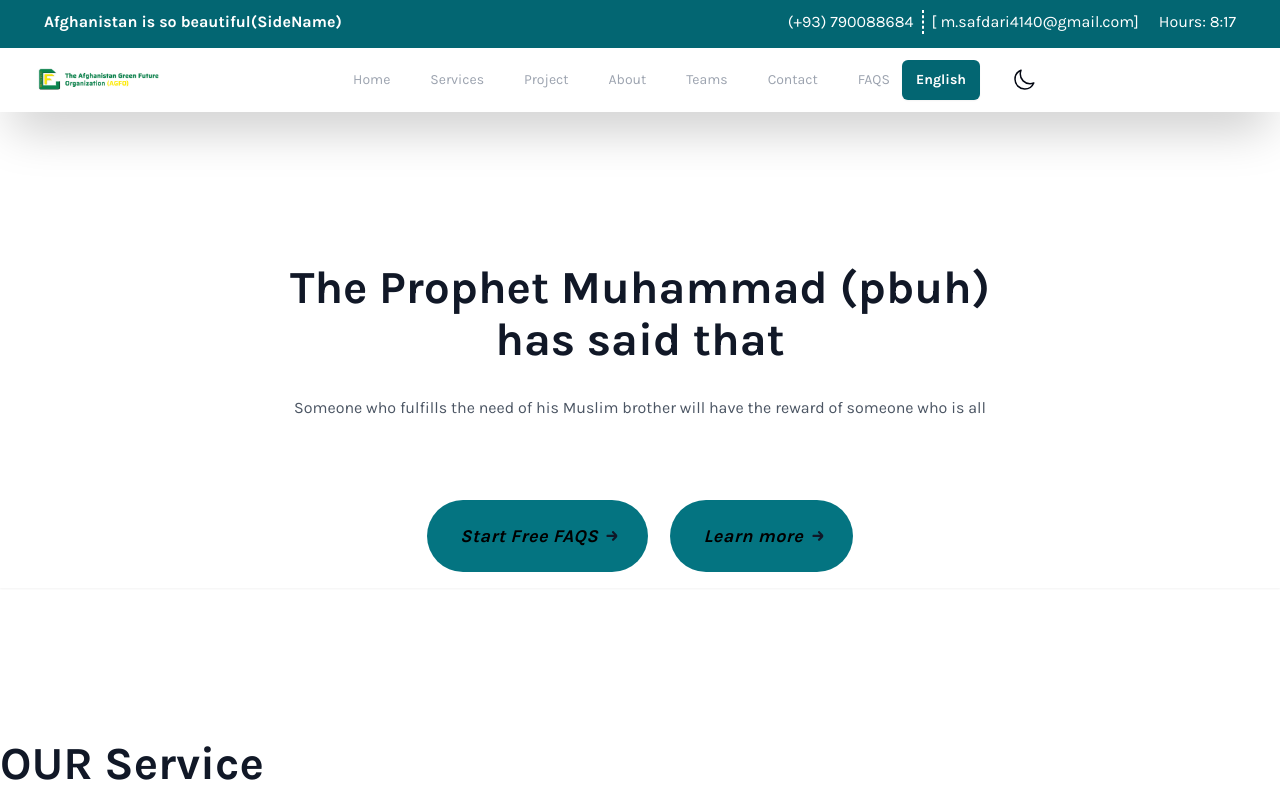
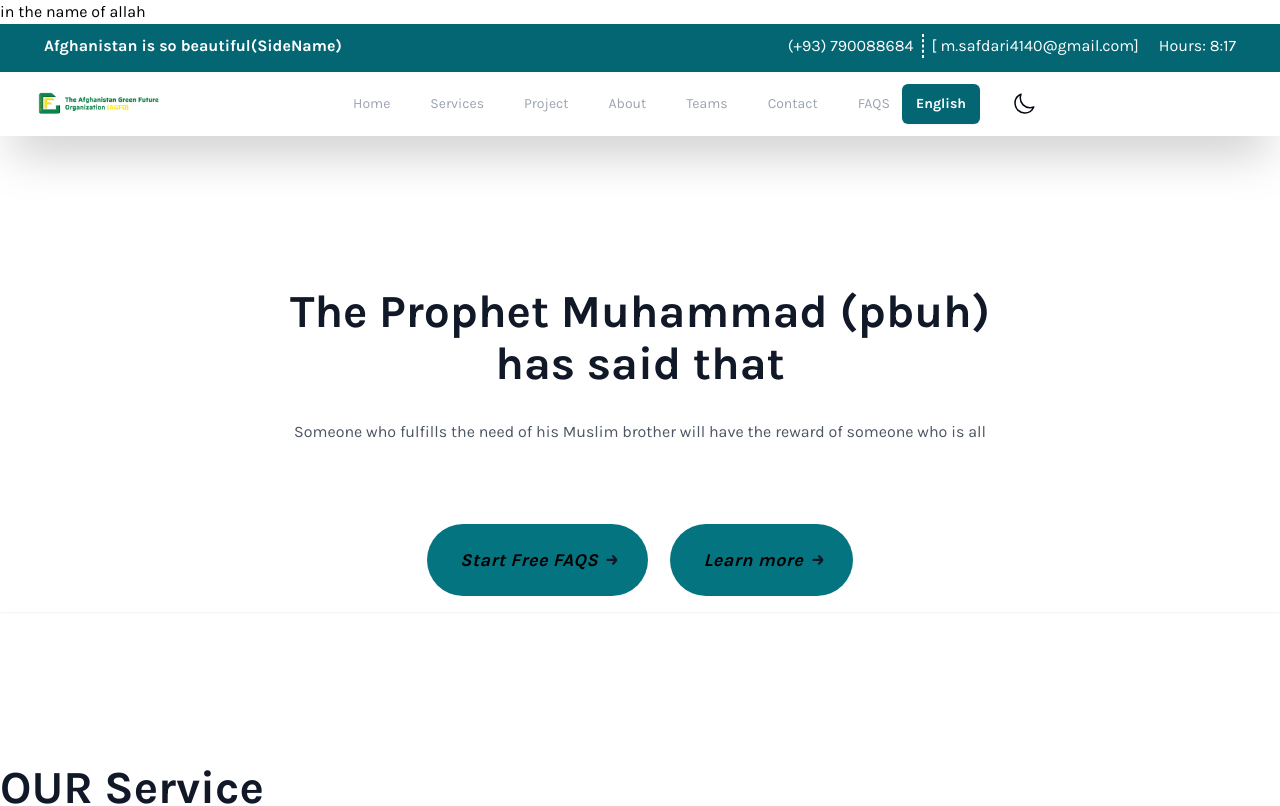
Before and after one commit to muqamuddin/MyReactjsProject, a React (Create React App) app: page / in a window 1280 px wide. Shown: the top 806 px of the page. Built offline with nearby package versions, Linux system fonts and the light colour scheme; what tailwindcss-rtl would draw is missing.

Commit message:
add new test

```diff
--- a/src/frontend/Pages/Home.jsx
+++ b/src/frontend/Pages/Home.jsx
@@ -8,6 +8,7 @@ import ComProject from "../component/ComProject";
 const Home = () => {
   return (
     <>
+    <p>in the name of allah</p>
       <Navbar />
       <div className="px-[12px] md:px-[36px] xl:px-0 mt-[70px] text-center lg:mt-[150px] shadow-sm dark:shadow-slate-100">
         <div className="text-center mb-[35px] md:mb-[50px]">
```
